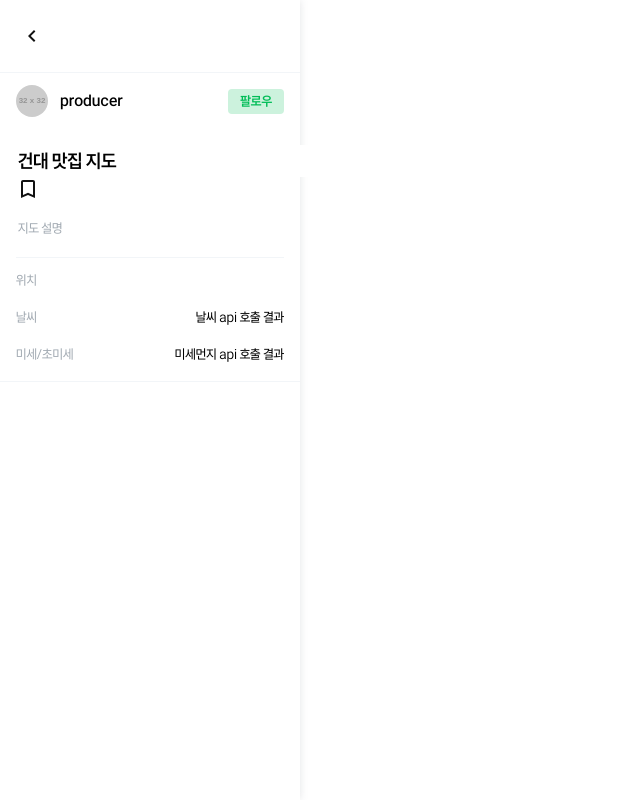
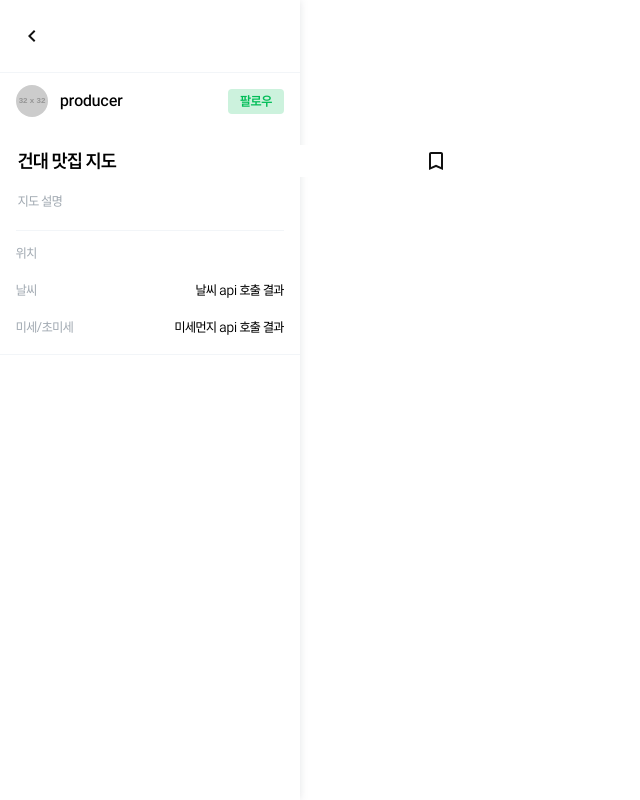
Before and after one commit to KUIT-MAPU/MAPU-Frontend, a React (Create React App) app: page /map/mapId in a window 1280 px wide. Shown: the whole page, without its empty margins (0-640 px from the left). Built offline with nearby package versions, Linux system fonts and the light colour scheme.

Commit message:
feat: 북마크 추가 스타일링

```diff
--- a/src/components/map/MapInfoPanel/MapInfoInputContainer.module.scss
+++ b/src/components/map/MapInfoPanel/MapInfoInputContainer.module.scss
@@ -6,11 +6,17 @@
   border-bottom: 1px solid var(--gray_50);
 }
 
+.titleContainer {
+  display: flex;
+  justify-content: space-between;
+  align-items: center;
+}
 #mapTitle {
   border: none;
   font-size: 20px;
   font-weight: 600;
 }
+
 #mapDescription {
   border: none;
   resize: none;
```
